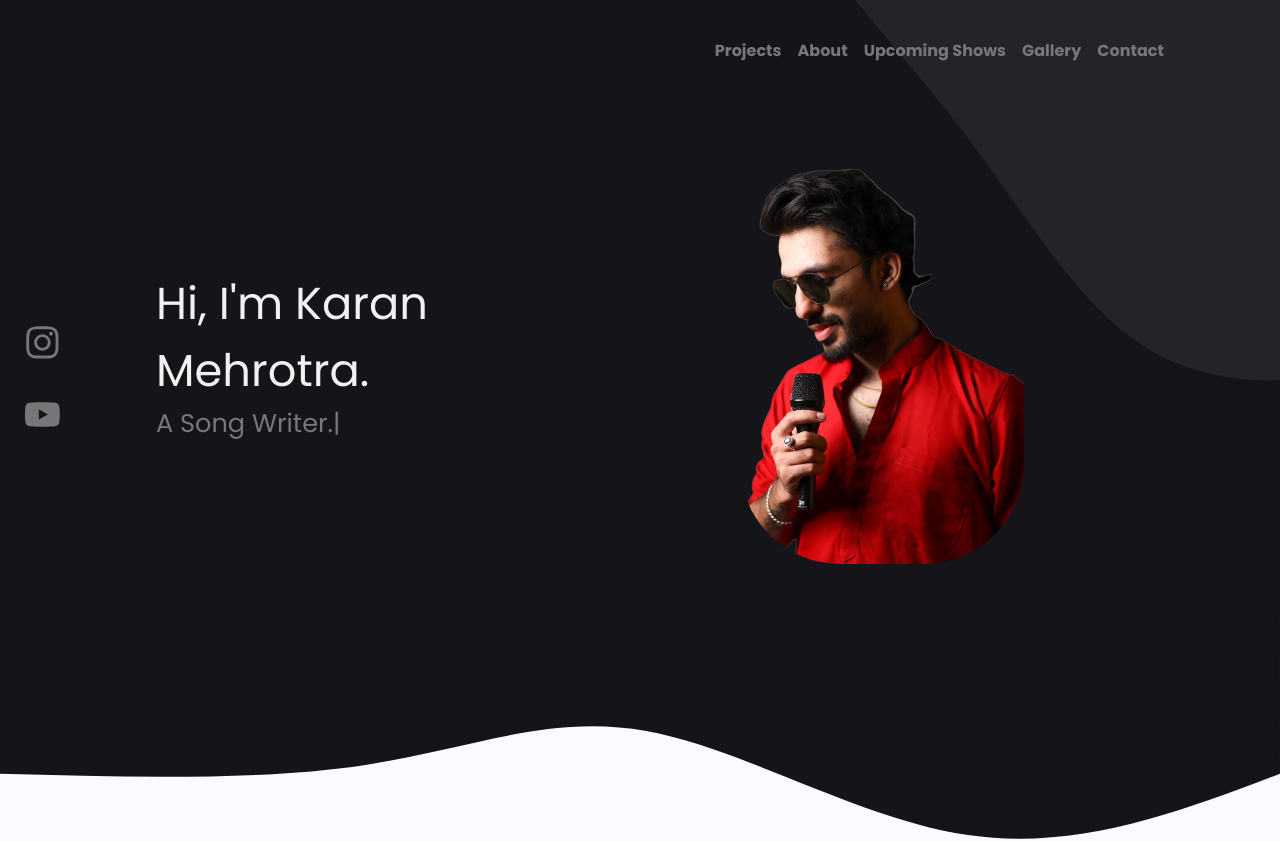
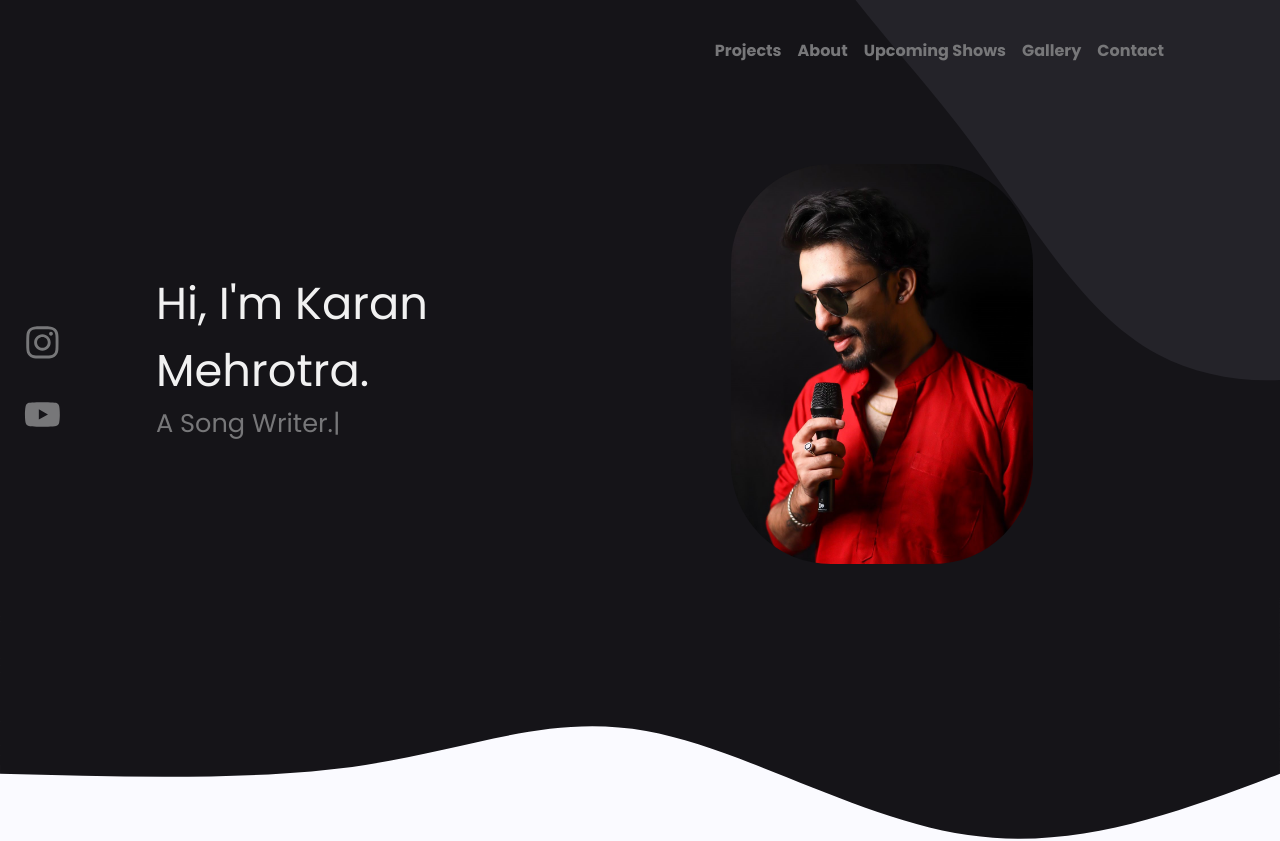
Before and after one commit to mansidhall29/karan-portfolio, a React (Create React App) app: page / in a window 1280 px wide. Shown: the top 841 px of the page. Built offline with nearby package versions, Linux system fonts and the light colour scheme.

Commit message:
Update Hero.js

```diff
--- a/src/components/Hero/Hero.js
+++ b/src/components/Hero/Hero.js
@@ -64,7 +64,7 @@ function Hero() {
           </HeroLeft>
           <HeroRight>
             <ScrollAnimation animateIn="fadeIn">
-              <Image src="/home-page-image.png" alt="man-svgrepo" />
+              <Image src="/home-page-image.jpeg" alt="man-svgrepo" />
             </ScrollAnimation>
           </HeroRight>
         </HeroWrapper>
```
